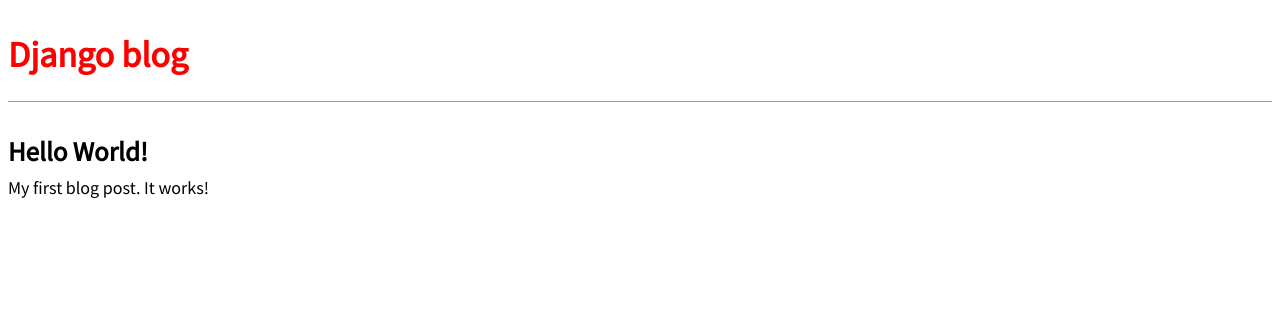
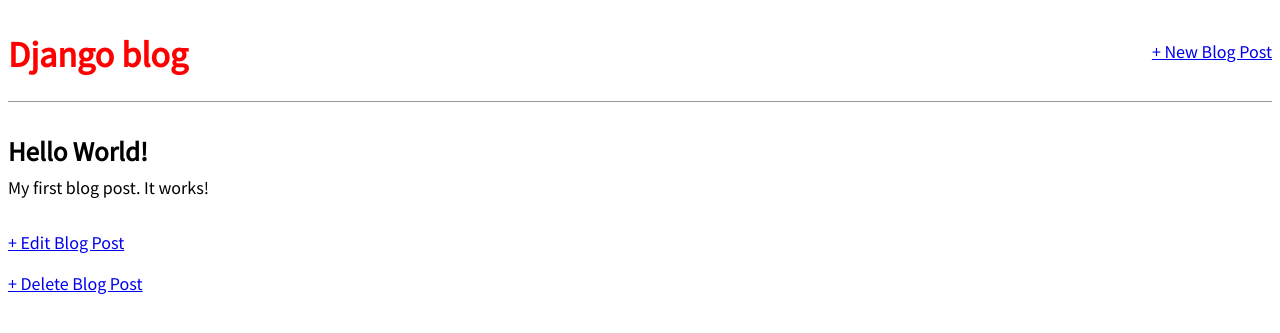
Before and after one commit to dzdn/django_beginners_blog, a Django app: page /post/1/ in a window 1280 px wide. Shown: the top 333 px of the page. Run offline with Django 4.2, Linux system fonts and the light colour scheme; data comes from the database, SQL or seed files in the repository; both versions use the stored data as it was after the commit.

Commit message:
Complete chapter 6

```diff
--- a/blog/urls.py
+++ b/blog/urls.py
@@ -1,7 +1,16 @@
 from django.urls import path
-from .views import BlogListView, BlogDetailView
+from .views import (
+    BlogListView,
+    BlogDetailView,
+    BlogCreateView,
+    BlogUpdateView,
+    BlogDeleteView,
+)
 
 urlpatterns = [
+    path("post/new/", BlogCreateView.as_view(), name="post_new"),
     path("post/<int:pk>/", BlogDetailView.as_view(), name="post_detail"),
+    path("post/<int:pk>/edit/", BlogUpdateView.as_view(), name="post_edit"),
+    path("post/<int:pk>/delete/", BlogDeleteView.as_view(), name="post_delete"),
     path("", BlogListView.as_view(), name="home"),
 ]
--- a/blog/views.py
+++ b/blog/views.py
@@ -1,4 +1,6 @@
 from django.views.generic import ListView, DetailView
+from django.views.generic.edit import CreateView, UpdateView, DeleteView
+from django.urls import reverse_lazy
 from .models import Post
 
 
@@ -10,3 +12,18 @@ class BlogListView(ListView):
 class BlogDetailView(DetailView):
     model = Post
     template_name = "post_detail.html"
+
+class BlogCreateView(CreateView):
+    model = Post
+    template_name = "post_new.html"
+    fields = ["title", "author", "body"]
+
+class BlogUpdateView(UpdateView):
+    model = Post
+    template_name = "post_edit.html"
+    fields = ["title", "body"]
+
+class BlogDeleteView(DeleteView):
+    model = Post
+    template_name = "post_delete.html"
+    success_url = reverse_lazy("home")
--- a/templates/base.html
+++ b/templates/base.html
@@ -1,17 +1,25 @@
 {% load static %}
 <html>
+
 <head>
   <title>Django blog</title>
   <link rel="stylesheet" href="https://fonts.googleapis.com/css?family=Source+Sans+Pro:400">
-    <link rel="stylesheet" href="{% static "css/base.css" %}">
+  <link rel="stylesheet" href="{% static 'css/base.css' %}">
 </head>
+
 <body>
   <header>
-      <h1><a href="{% url "home" %}">Django blog</a></h1>
+    <div class="nav-left">
+      <h1><a href="{% url 'home' %}">Django blog</a></h1>
+    </div>
+    <div class="nav-right">
+      <a href="{% url 'post_new' %}">+ New Blog Post</a>
+    </div>
   </header>
   <div>
     {% block content %}
     {% endblock content %}
   </div>
 </body>
+
 </html>
--- a/templates/post_detail.html
+++ b/templates/post_detail.html
@@ -4,4 +4,6 @@
   <h2>{{ post.title }}</h2>
   <p>{{ post.body }}</p>
 </div>
+<p><a href="{% url 'post_edit' post.pk %}">+ Edit Blog Post</a></p>
+<p><a href="{% url 'post_delete' post.pk %}">+ Delete Blog Post</a></p>
 {% endblock content %}
```
Also changed, not shown: blog/tests.py (+29 -0 lines), templates/post_delete.html (added, +8 -0 lines), templates/post_edit.html (added, +8 -0 lines), templates/post_new.html (added, +8 -0 lines), db.sqlite3, 1 other file. Lines whose indentation alone changed are shown as unchanged.
